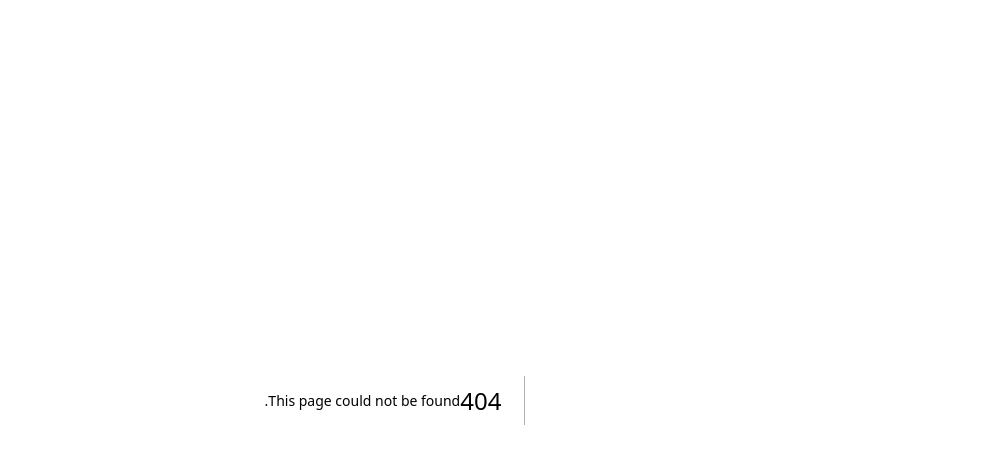
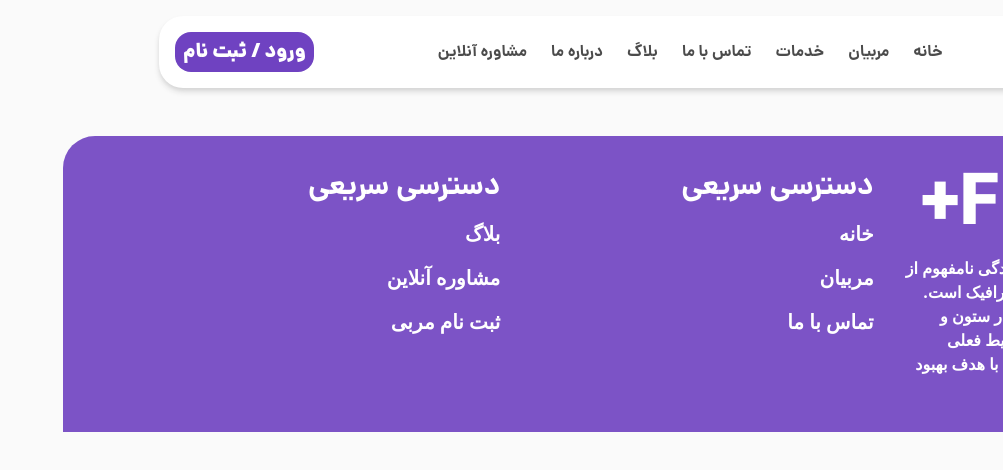
Before and after one commit to mohammadmehdidalvandii/fitplus-, a Next.js app: page /Coaches in a window 1280 px wide. Before the commit this address had no page. Shown: the top 470 px of the page, without its empty margins (277-1280 px from the left). Built offline with nearby package versions, Linux system fonts and the light colour scheme.

Commit message:
created coaches-page

```diff
--- /dev/null
+++ b/src/app/Coaches/page.jsx
@@ -0,0 +1,15 @@
+import Footer from '@/components/modules/Footer/Footer'
+import Navbar from '@/components/modules/Navbar/Navbar'
+import React from 'react'
+
+function page() {
+  return (
+    <>
+    <Navbar/>
+
+    <Footer/>
+    </>
+  )
+}
+
+export default page
```
